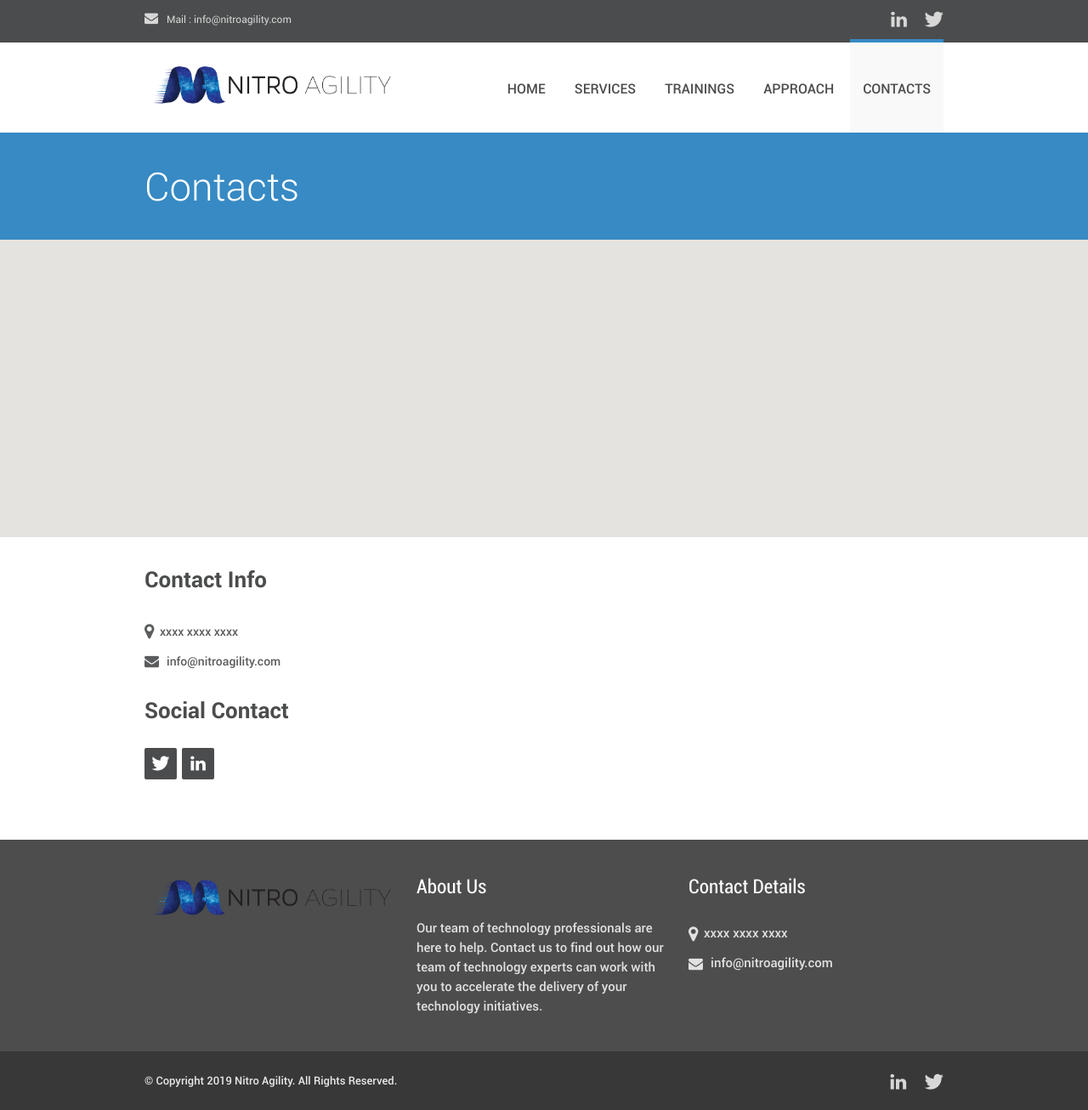
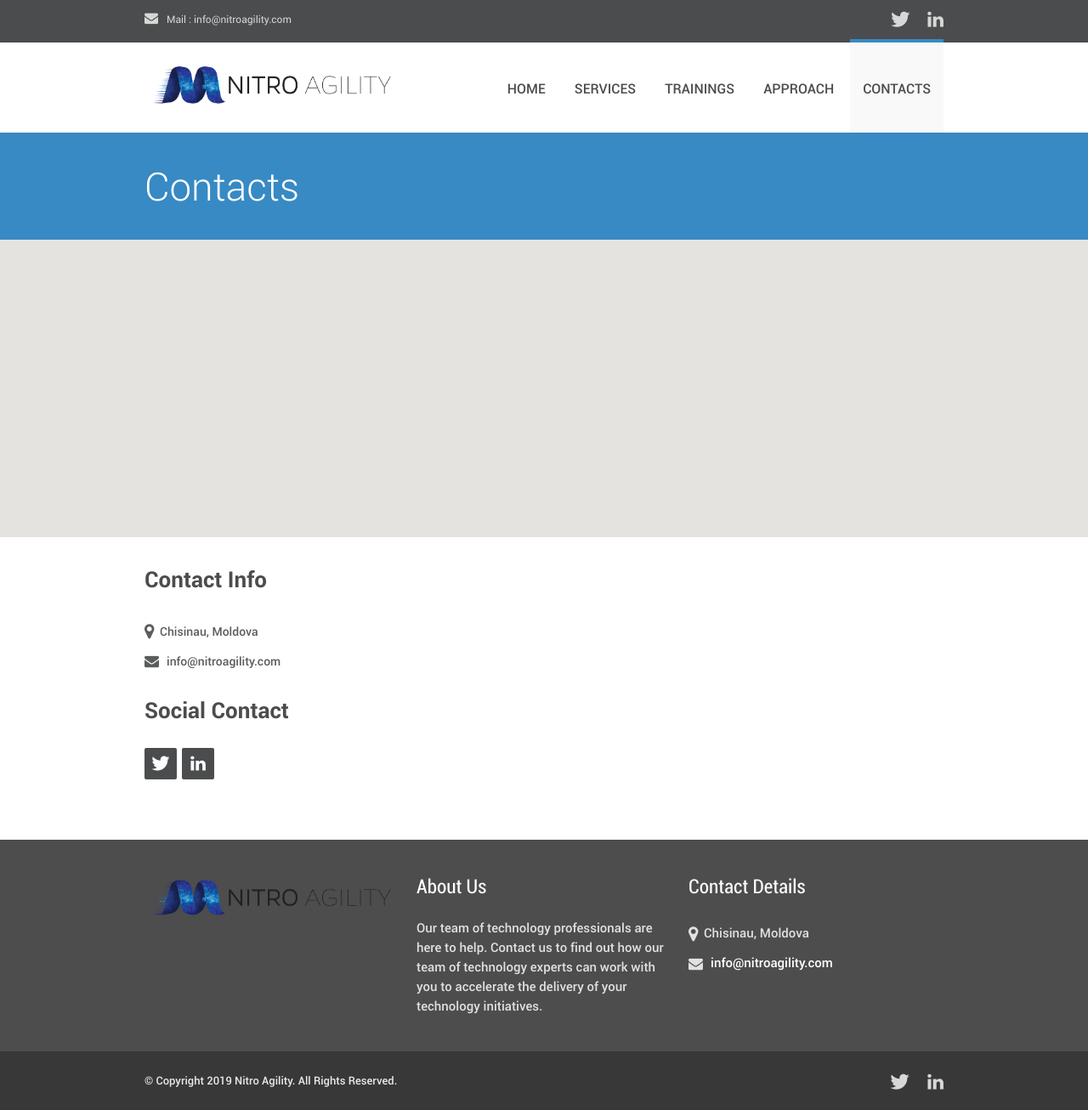
Before and after one commit to NitroAgility/nitroagility.github.io, a Jekyll site: the page built from contacts.html, in a window 1280 px wide. Shown: the whole page at 85% size. Built offline with Jekyll 4.4.1, drawn with Linux system fonts in a browser that asks for light colours.

Commit message:
Started refactoring to support the data folder

```diff
--- a/_includes/footer.html
+++ b/_includes/footer.html
@@ -5,27 +5,22 @@
 
             <div class="one-third column widget">
                 <a href="index.html">
-                    <img src="images/logo.png" alt="Invention - Creative Responsive Theme" />
+                    <img src="images/logo.png" alt="{{ site.data.company.name }}" />
                 </a>
             </div><!-- End Tweets Widget -->
 
             <div class="one-third column widget most-posts">
                 <h3 class="title">About Us</h3>
-                <p>
-                    Our team of technology professionals are here to help.
-                    Contact us to find out how our team of technology experts can work with you to accelerate
-                    the delivery of your technology initiatives.
-                </p>
+                <p> {{ site.data.company.about_us }} </p>
             </div><!-- End News Widget -->
 
             <div class="one-third column widget">
                 <h3 class="title">Contact Details</h3>
                 <ul class="address-info">
-                    <li>xxxx xxxx xxxx</li>
+                    <li> {{ site.data.company.contact_details.address }} </li>
                 </ul>
-
                 <ul class="email-info">
-                    <li>info@nitroagility.com </li>
+                    <li> <a href="mailto:{{ site.data.company.contact_details.email }}">{{ site.data.company.contact_details.email }}</a> </li>
                 </ul>
             </div><!-- End Subscribe Widget -->
 
@@ -36,17 +31,18 @@
         <div class="container clearfix">
 
             <div class="eight columns">
-                <span class="copyright">© Copyright 2019 Nitro Agility. All Rights Reserved.</span>
+                <span class="copyright">© Copyright 2019 {{ site.data.company.name }}. All Rights Reserved.</span>
             </div><!-- End copyright -->
 
             <div class="eight columns">
                 <di v class="social">
-                    <a href="#"><i class="social_icon-linkedin s-18"></i></a>
-                    <a href="#"><i class="social_icon-twitter s-18"></i></a>
-                </div>
-            </div><!-- End social icons -->
+                    {% for social in site.data.company.social %}
+                    <a href="{{ social.address }}" target="_blank"><i class="{{ social.icon }} s-18"></i></a>
+                    {% endfor %}
+            </div>
+        </div><!-- End social icons -->
 
-        </div><!-- End container -->
+    </div><!-- End container -->
     </div><!-- End footer-top -->
 
 </footer><!-- <<< End Footer >>> -->
--- a/_includes/header.html
+++ b/_includes/header.html
@@ -4,14 +4,15 @@
 
             <div class="eight columns">
                 <div class="phone-mail">
-                    <a href="info@nitroagility.com"><i class="icon-envelope-alt"></i> Mail :
-                        info@nitroagility.com</a>
+                    <a href="mailto:{{ site.data.company.contact_details.email }}"><i class="icon-envelope-alt"></i> Mail :
+                        {{ site.data.company.contact_details.email }}</a>
                 </div><!-- End phone-mail -->
             </div>
             <div class="eight columns">
                 <div class="social">
-                    <a href="#"><i class="social_icon-linkedin s-18"></i></a>
-                    <a href="#"><i class="social_icon-twitter s-18"></i></a>
+                    {% for social in site.data.company.social %}
+                    <a href="{{ social.address }}" target="_blank"><i class="{{ social.icon }} s-18"></i></a>
+                    {% endfor %}
                 </div>
             </div><!-- End social-icons -->
 
--- a/_includes/menu.html
+++ b/_includes/menu.html
@@ -1,10 +1,11 @@
 <div class="main-header">
     <div class="container clearfix">
+
         <a href="#" class="down-button"><i class="icon-angle-down"></i></a><!-- this appear on small devices -->
         <div class="one-third column">
             <div class="logo">
                 <a href="index.html">
-                    <img src="images/logo.png" alt="Invention - Creative Responsive Theme" />
+                    <img src="images/logo.png" alt="{{ site.data.company.name }}" />
                 </a>
             </div>
         </div><!-- End Logo -->
@@ -14,10 +15,14 @@
                 <a href="#">Show navigation</a><!-- this appear on small devices -->
                 <ul id="nav">
                     <li {% if page.key == "home" %} class="active" {% endif %}><a href="index.html">Home</a></li>
-                    <li {% if page.key == "services" %} class="active" {% endif %}><a href="services.html">Services</a></li>
-                    <li {% if page.key == "trainings" %} class="active" {% endif %}><a href="trainings.html">Trainings</a></li>
-                    <li {% if page.key == "approach" %} class="active" {% endif %}><a href="approach.html">Approach</a></li>
-                    <li {% if page.key == "contacts" %} class="active" {% endif %}><a href="contacts.html">Contacts</a></li>
+                    <li {% if page.key == "services" %} class="active" {% endif %}><a href="services.html">Services</a>
+                    </li>
+                    <li {% if page.key == "trainings" %} class="active" {% endif %}><a
+                            href="trainings.html">Trainings</a></li>
+                    <li {% if page.key == "approach" %} class="active" {% endif %}><a href="approach.html">Approach</a>
+                    </li>
+                    <li {% if page.key == "contacts" %} class="active" {% endif %}><a href="contacts.html">Contacts</a>
+                    </li>
             </nav>
         </div><!-- End Menu -->
 
--- a/contacts.html
+++ b/contacts.html
@@ -14,17 +14,18 @@ key: contacts
         <h3 class="title bottom-2">Contact Info</h3>
 
         <ul class="address-info">
-            <li>xxxx xxxx xxxx</li>
+            <li>{{ site.data.company.contact_details.address }}</li>
         </ul>
 
         <ul class="email-info">
-            <li>info@nitroagility.com </li>
+            <li>{{ site.data.company.contact_details.email }}</li>
         </ul>
 
         <h3 class="title top-2 bottom-2">Social Contact</h3>
         <div class="share-social">
-            <a href="#" target="_blank"><i class="social_icon-twitter s-17 white"></i></a>
-            <a href="#" target="_blank"><i class="social_icon-linkedin s-17 white"></i></a>
+            {% for social in site.data.company.social %}
+            <a href="{{ social.address }}" target="_blank"><i class="{{ social.icon }} s-17 white"></i></a>
+            {% endfor %}
         </div>
 
     </div>
```
Also changed, not shown: _data/company.yml (added, +12 -0 lines).
